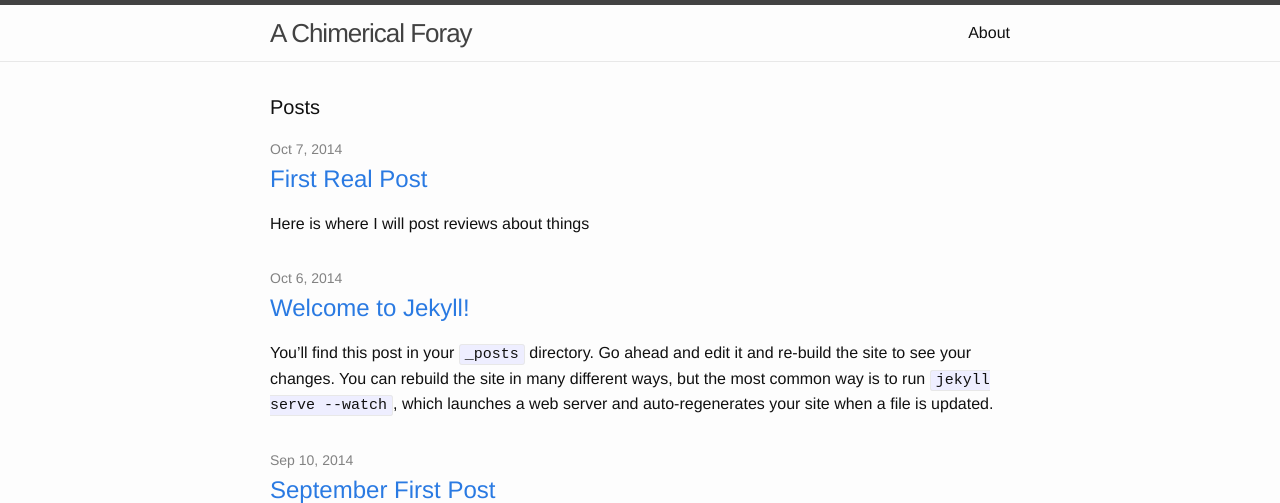
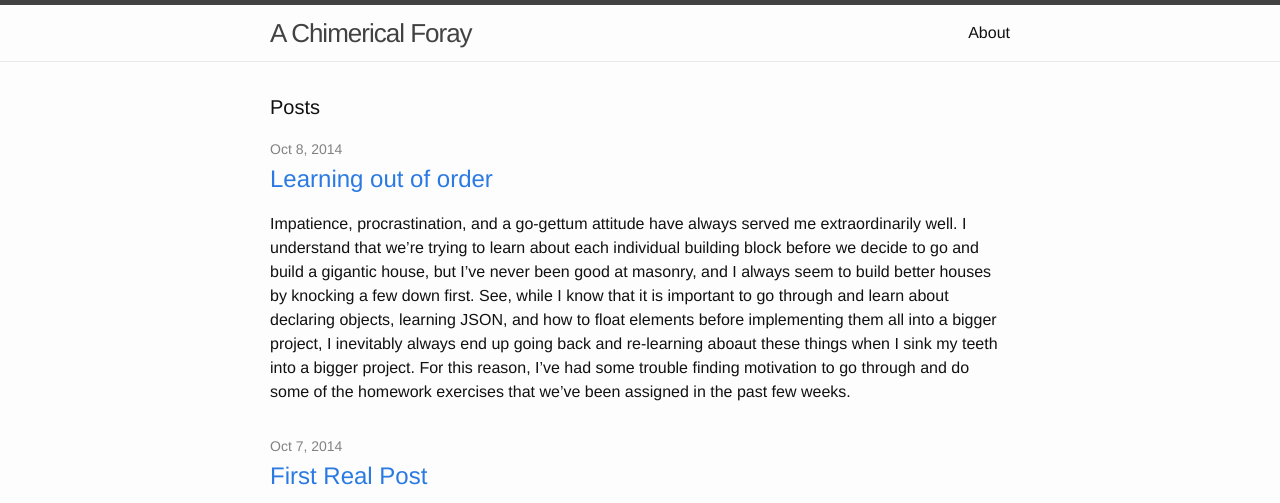
Before and after one commit to Stampy1824/stampy1824.github.io, a Jekyll site: the page built from index.html, in a window 1280 px wide. Shown: the top 503 px of the page. Built offline with Jekyll 4.4.1, drawn with Linux system fonts in a browser that asks for light colours; some of the changed text lies outside the part shown; grey boxes are pictures that could not be loaded.

Commit message:
Adding things from last week to push

```diff
--- a/_posts/2014-10-07-first-real-post.markdown
+++ b/_posts/2014-10-07-first-real-post.markdown
@@ -20,3 +20,4 @@ List
 * Item 2
 
 <img src="http://444.hu/assets/regret-animated.gif">
+<h1>thanks</h1>
--- /dev/null
+++ b/_posts/2014-10-08-Learning.markdown
@@ -0,0 +1,23 @@
+---
+layout: post
+title: Learning out of order
+date: 2014-10-08
+---
+
+Impatience, procrastination, and a go-gettum attitude have always served me extraordinarily well. I understand that we're trying to learn about each individual building block before we decide to go and build a gigantic house, but I've never been good at masonry, and I always seem to build better houses by knocking a few down first. See, while I know that it is important to go through and learn about declaring objects, learning JSON, and how to float elements before implementing them all into a bigger project, I inevitably always end up going back and re-learning aboaut these things when I sink my teeth into a bigger project. For this reason, I've had some trouble finding motivation to go through and do some of the homework exercises that we've been assigned in the past few weeks.
+
+Pre-work: 2 sections devoted to declaring objects and putting them into practice.
+
+Homework: Go declare these objects.
+
+Its like I'm a kid that doesn't want to eat his veggies.
+<img class="centerGif" src="http://hugelolcdn.com/i700/47924.jpg">
+
+
+I just feel like I'm going two steps forward and one step back. Seems like its high time I stop bitching about this and just go try to implement this into some project. The problem I'm having is that I don't know what this project should be. How can I tie all of these shiny new knowledges together in something that will stimulate and motivate my lazy brain?
+
+
+
+ What kind of project would this be? Seems like its google to the rescue, or try to skip ahead.
+
+Also I really need to stop playing Destiny. Really I should swear off of video games until this class is over. I will thank myself later. Someone come hide my playstation from me. Please.
```
Also changed, not shown: _posts/2014-09-10-Sept-09.markdown (+7 -10 lines).
